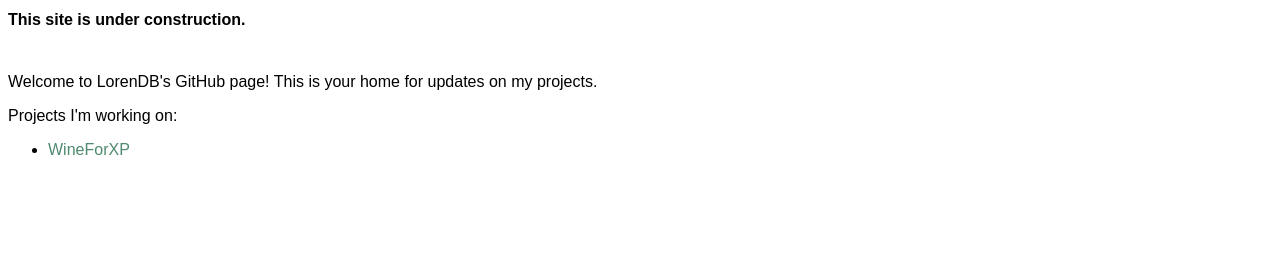
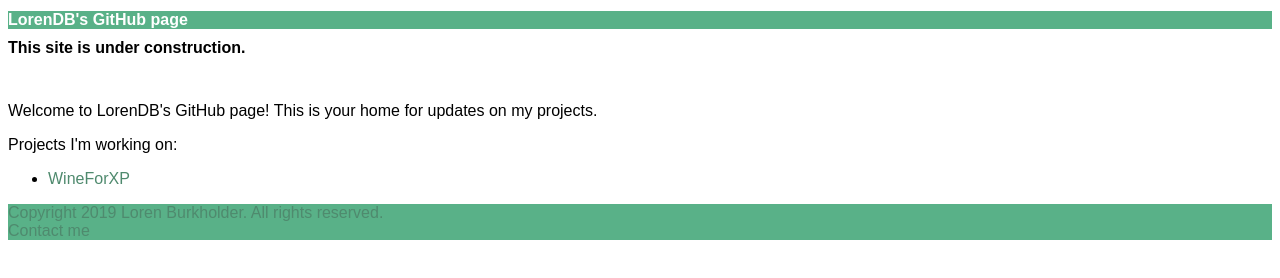
Before and after one commit to LorenDB/LorenDB.github.io, a plain HTML site: page index.html in a window 1280 px wide. Drawn offline with Linux system fonts and the light colour scheme.

Commit message:
Add header & footer

```diff
--- a/index.html
+++ b/index.html
@@ -10,11 +10,17 @@
     <script src="https://lorendb.github.io/js/GlowTheme.js"></script>
 </head>
 <body>
+    <header>
+        <h1>LorenDB's GitHub page</h1>
+    </header>
     <h1>This site is under construction.</h1><br>
     <p>Welcome to LorenDB's GitHub page! This is your home for updates on my projects.<br>
     <p>Projects I'm working on:</p>
     <ul>
         <li><a href="./WineForXP/">WineForXP</li>
     </ul>
+    <footer>Copyright 2019 Loren Burkholder. All rights reserved.<br>
+        <a href="mailto:computersemiexpert@outlook.com">Contact me</a>
+    </footer>
 </body>
 </html>
```
